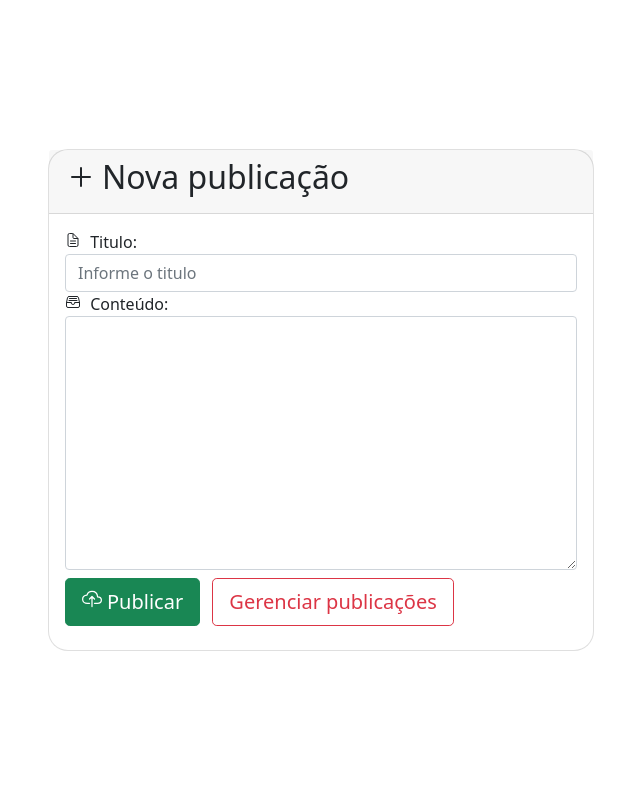
After one commit to Thomas-DEV7/PainelControlMatriculas, a PHP site: page /gestao/informativo.php in a window 1280 px wide. The commit adds this page. Shown: the whole page, without its empty margins (319-959 px from the left). Run offline with PHP 8.4, Linux system fonts and the light colour scheme.

Commit message:
criação do modal de gerenciar posts

```diff
--- /dev/null
+++ b/gestao/informativo.php
@@ -0,0 +1,122 @@
+<?php
+include_once '../conn.php';
+
+session_start(); // Inicia a sessão (certifique-se de chamar isso antes de qualquer saída)
+if (isset($_POST['titulo'])) {
+    $dataHoraPost = date('Y-m-d H:i:s');
+    $sql = $pdo->prepare("INSERT INTO post VALUES (null, ?,?,?)");
+    $sql->execute(array($_POST['titulo'], $_POST['conteudo'], $dataHoraPost));
+    if ($sql) {
+        $_SESSION['success_message'] = 'Inserção realizada com sucesso';
+        header('Location: ' . $_SERVER['PHP_SELF']);
+        exit(); // Encerra o script para evitar que o restante do código seja executado
+    }
+}
+
+
+
+
+
+?>
+<!DOCTYPE html>
+<html>
+
+<head>
+    <title>Ala de informativos | restrito</title>
+    <!-- imports CSS and Icons -->
+    <link rel="stylesheet" href="https://cdn.jsdelivr.net/npm/bootstrap@5.1.0/dist/css/bootstrap.min.css">
+    <link rel="shortcut icon" href="../assets/favicon.ico" type="image/x-icon">
+
+    <style>
+        html,
+        body {
+            height: 100%;
+        }
+
+        body {
+            display: flex;
+            align-items: center;
+            justify-content: center;
+        }
+
+        .card {
+            border-radius: 20px;
+        }
+
+        h2 {
+            display: flex;
+            align-items: center;
+        }
+
+        ion-icon {
+            margin-right: 5px;
+        }
+    </style>
+</head>
+
+<body>
+    <div class="container">
+        <div class="row justify-content-center">
+            <div class="col-md-6">
+                <div class="card">
+                    <div class="card-header">
+                        <h2><ion-icon name="add-outline"></ion-icon>Nova publicação</h2>
+                    </div>
+                    <div class="card-body">
+                        <form method="post" action="informativo.php">
+                            <?php
+
+                            // Verifica se a variável de sessão existe e contém uma mensagem de sucesso
+                            if (isset($_SESSION['success_message'])) {
+                                // Exibe o alerta de sucesso
+                                echo '<div class="alert alert-success" role="alert">' . $_SESSION['success_message'] . '</div>';
+
+                                // Remove a variável de sessão após exibir o alerta
+                                unset($_SESSION['success_message']);
+                            }
+
+                            ?>
+                            <div class="form-group">
+                                <label><ion-icon name="document-text-outline"></ion-icon> Titulo:</label>
+                                <input type="text" class="form-control" id="titulo" name="titulo" placeholder="Informe o titulo" required>
+                            </div>
+                            <div class="form-group">
+                                <label><ion-icon name="file-tray-full-outline"></ion-icon> Conteúdo:</label>
+                                <textarea name="conteudo" id="conteudo" cols="30" class="form-control" rows="10"></textarea>
+                            </div>
+                            <button type="submit m-2" class="btn btn-success btn-lg"><ion-icon name="cloud-upload-outline"></ion-icon>Publicar</button>
+                            <!-- Modal para excluir/gerenciar -->
+                            <button type="button" class="btn btn-outline-danger btn-lg m-2" data-bs-toggle="modal" data-bs-target="#meuModal">Gerenciar publicações</button>
+                            <div class="modal fade" id="meuModal" tabindex="-1" aria-labelledby="exampleModalLabel" aria-hidden="true">
+                                <div class="modal-dialog">
+                                    <div class="modal-content">
+                                        <div class="modal-header">
+                                            <h5 class="modal-title" id="exampleModalLabel">Título do Modal</h5>
+                                            <button type="button" class="btn-close" data-bs-dismiss="modal" aria-label="Fechar"></button>
+                                        </div>
+                                        <div class="modal-body">
+                                            <p>Conteúdo do modal...</p>
+                                        </div>
+                                        <div class="modal-footer">
+                                            <button type="button" class="btn btn-secondary" data-bs-dismiss="modal">Fechar</button>
+                                        </div>
+                                    </div>
+                                </div>
+                            </div>
+                        </form>
+                    </div>
+                </div>
+            </div>
+        </div>
+    </div>
+
+    </div>
+
+    <!-- imports Icons -->
+    <script src="https://cdn.jsdelivr.net/npm/bootstrap@5.1.0/dist/js/bootstrap.bundle.min.js"></script>
+
+    <script type="module" src="https://unpkg.com/ionicons@7.1.0/dist/ionicons/ionicons.esm.js"></script>
+    <script nomodule src="https://unpkg.com/ionicons@7.1.0/dist/ionicons/ionicons.js"></script>
+</body>
+
+</html>
```
Also changed, not shown: index.php (+24 -1 lines).
